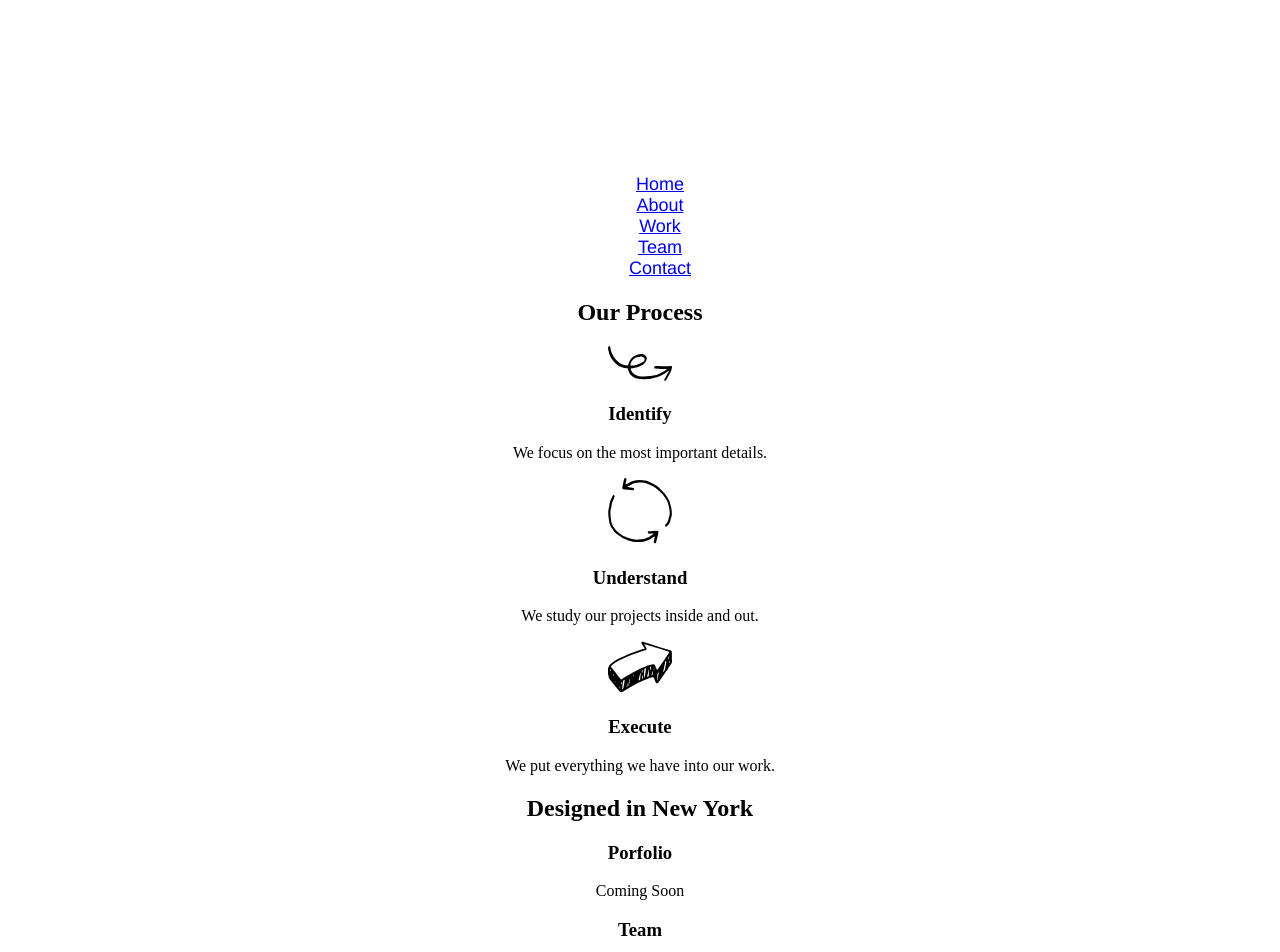
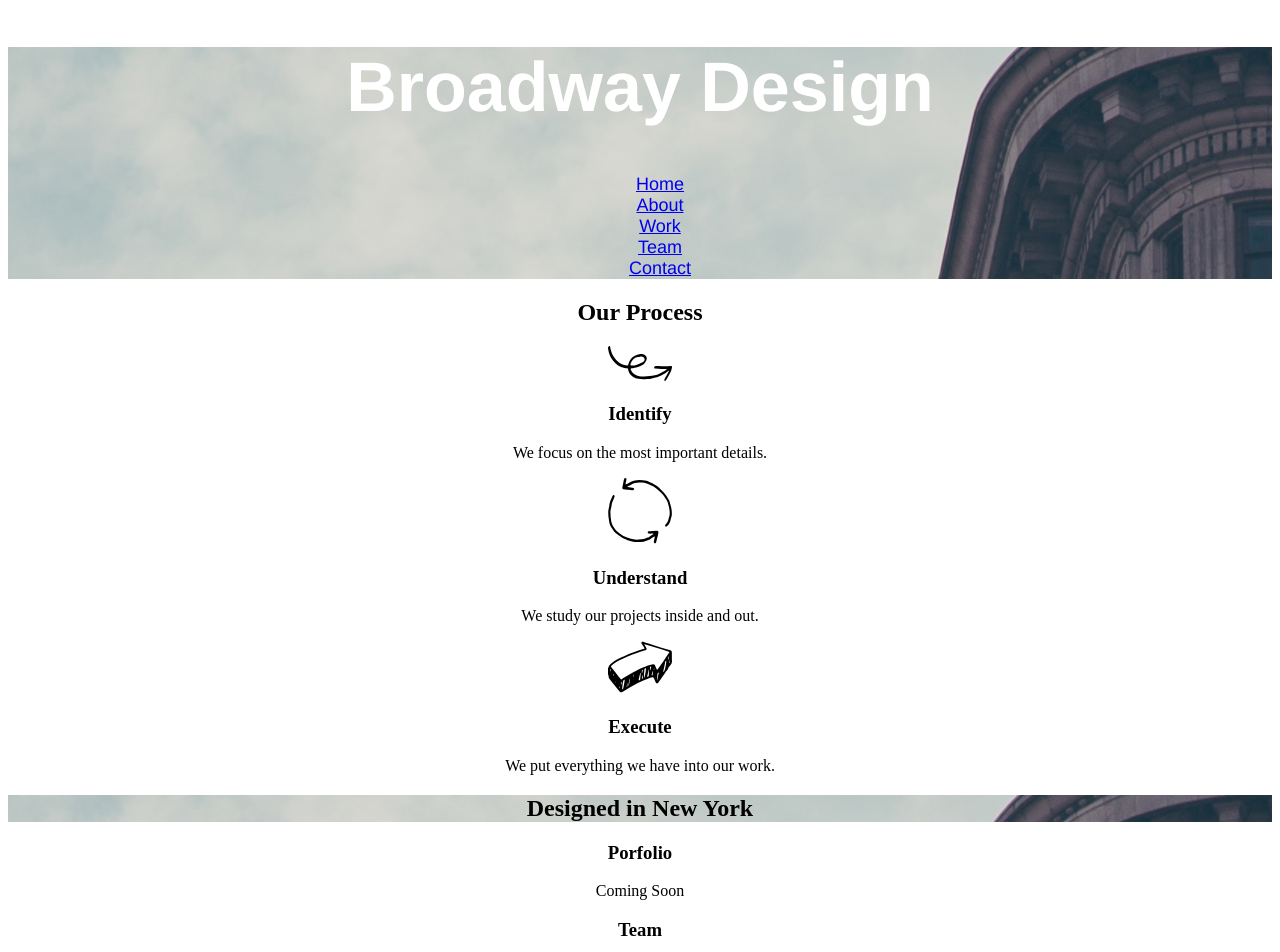
Before and after one commit to Bananenjonas/broadway, a plain HTML site: page index.html in a window 1280 px wide. Shown: the top 952 px of the page. Drawn offline with Linux system fonts and the light colour scheme.

Commit message:
Navigation font color missing

```diff
--- a/index.html
+++ b/index.html
@@ -6,7 +6,7 @@
   </head>
   <body>
     <!--Navigation-->
-    <div id="navigation">
+    <div id="menue">
       <h1>Broadway Design</h1>
       <ul>
         <li><a href="#home">Home</a></li>
--- a/resources/css/styles.css
+++ b/resources/css/styles.css
@@ -4,10 +4,10 @@ html  {
 }
 
 /*Navigation color, background image and font*/
-#navigation {
+#menue {
   font-family: helvetica;
   color: white;
-  background-image: url("resources\images\the-flatiron-building.png");
+  background-image: url("../images/the-flatiron-building.png");
 }
 
 /*h1 Header font*/
@@ -21,3 +21,7 @@ li  {
   list-style-type: none;
   font-size: 18px;
 }
+
+#divider {
+  background-image: url("../images/the-flatiron-building.png");
+}
```
